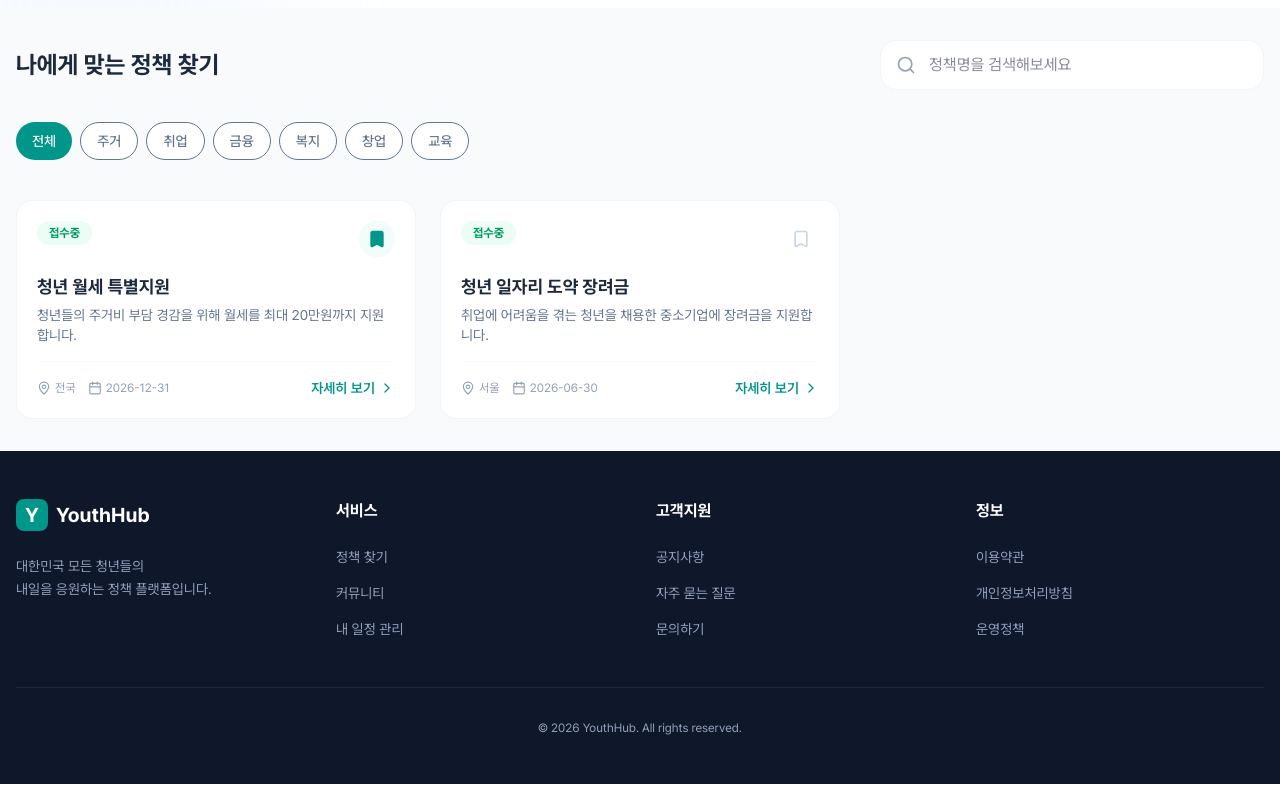
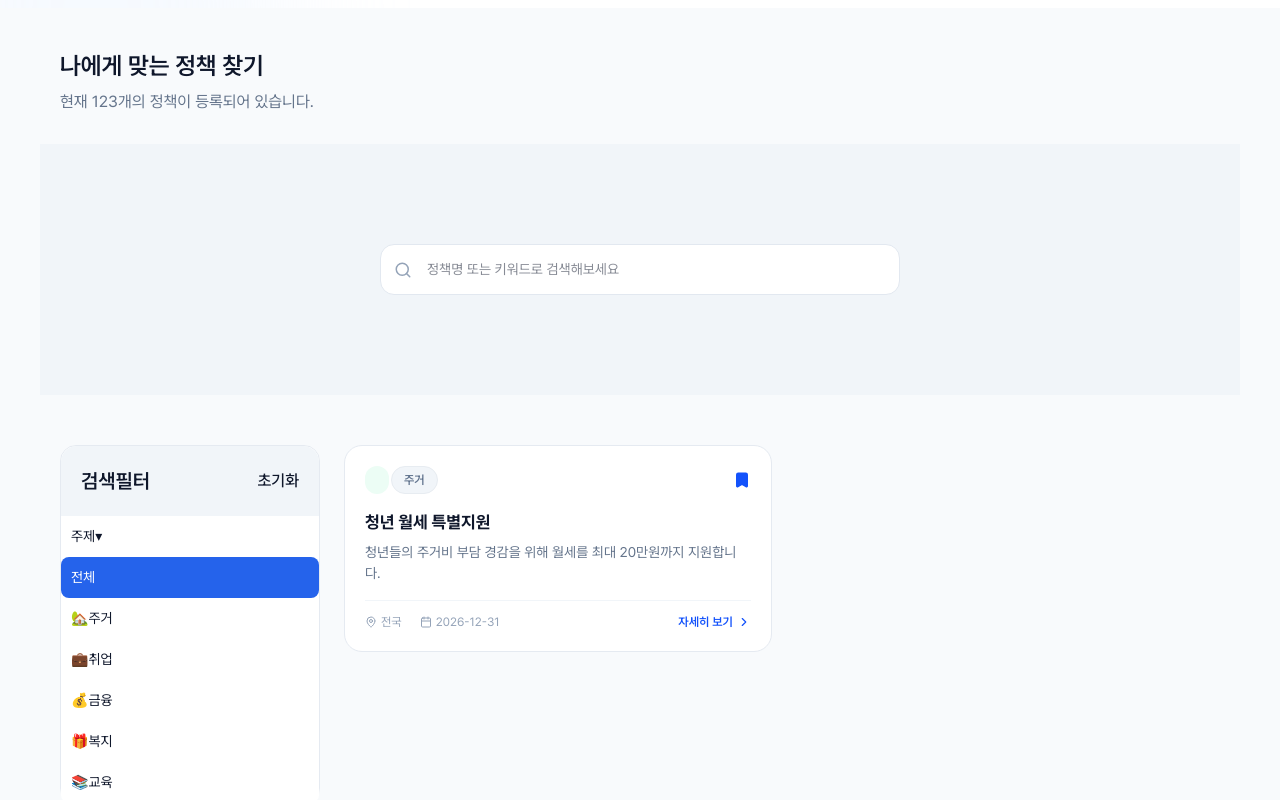
Before and after one commit to Chung-Ba-Ji/chungbaji-fe, a React (Vite) app: page /login in a window 1280 px wide. Shown: the part 880-1680 px from the top of the page. Built offline with nearby package versions, Linux system fonts and the light colour scheme.

Commit message:
정책리스트 UI 수정

```diff
--- a/src/pages/PolicyList.jsx
+++ b/src/pages/PolicyList.jsx
@@ -1,119 +1,464 @@
-import React, { useState } from 'react';
-import { Search, Bookmark, ChevronRight, MapPin, Calendar } from 'lucide-react';
+import React, { useMemo, useState } from "react";
+import { Search, Bookmark, ChevronRight, MapPin, Calendar } from "lucide-react";
 import { motion as Motion } from 'framer-motion';
+import styled from "styled-components";
 
-const POLICIES = [
-  {
-    id: 1,
-    title: "청년 월세 특별지원",
-    category: "주거",
-    region: "전국",
-    status: "접수중",
-    deadline: "2026-12-31",
-    description: "청년들의 주거비 부담 경감을 위해 월세를 최대 20만원까지 지원합니다.",
-    tags: ["월세지원", "무주택청년"]
-  },
-  {
-    id: 2,
-    title: "청년 일자리 도약 장려금",
-    category: "취업",
-    region: "서울",
-    status: "접수중",
-    deadline: "2026-06-30",
-    description: "취업에 어려움을 겪는 청년을 채용한 중소기업에 장려금을 지원합니다.",
-    tags: ["중소기업", "취업장려"]
-  }
+/* ==============================
+   PolicyList (CSS-in-JSX Single File)
+============================== */
+
+export default function PolicyList() {
+  const [search, setSearch] = useState("");
+  const [subject, setSubject] = useState("전체");
+  // const [bookmarks, setBookmarks] = useState([]);
+  const SUBJECTS = [
+    { label: "전체", icon: "" },
+    { label: "주거", icon: "🏡" },
+    { label: "취업", icon: "💼" },
+    { label: "금융", icon: "💰" },
+    { label: "복지", icon: "🎁" },
+    { label: "교육", icon: "📚" },
   ];
 
-const CATEGORIES = ["전체", "주거", "취업", "금융", "복지", "창업", "교육"];
 
-const PolicyCard = ({ policy, onBookmark, isBookmarked }) => (
-  <Motion.div
-    layout
-    initial={{ opacity: 0, scale: 0.95 }}
-    animate={{ opacity: 1, scale: 1 }}
-    className="bg-white rounded-2xl border border-slate-100 p-5 hover:shadow-xl transition-all group"
-  >
-    <div className="flex justify-between items-start mb-4">
-      <span className={`px-3 py-1 rounded-full text-xs font-bold ${
-        policy.status === '접수중' ? 'bg-emerald-50 text-emerald-600' : 'bg-amber-50 text-amber-600'
-      }`}>
-        {policy.status}
-      </span>
-      <button
-        onClick={() => onBookmark(policy.id)}
-        className={`p-2 rounded-full transition-colors ${
-          isBookmarked ? 'bg-teal-50 text-teal-600' : 'text-slate-300 hover:bg-slate-50'
-        }`}
-      >
-        <Bookmark size={20} fill={isBookmarked ? "currentColor" : "none"} />
-      </button>
-    </div>
-    <h3 className="text-lg font-bold text-slate-800 mb-1 group-hover:text-teal-600 transition-colors">
-      {policy.title}
-    </h3>
-    <p className="text-sm text-slate-500 line-clamp-2 mb-4">{policy.description}</p>
-    <div className="flex items-center justify-between pt-4 border-t border-slate-50">
-      <div className="flex items-center gap-3 text-slate-400 text-xs">
-        <div className="flex items-center gap-1"><MapPin size={14} />{policy.region}</div>
-        <div className="flex items-center gap-1"><Calendar size={14} />{policy.deadline}</div>
-      </div>
-      <button className="text-teal-600 text-sm font-semibold flex items-center gap-1">
-        자세히 보기 <ChevronRight size={16} />
-      </button>
-    </div>
-  </Motion.div>
+  const POLICIES = {
+    "items": [
+      {
+        "policyId": 1,
+        "title": "청년 월세 특별지원",
+        "category": "주거",
+        "regionName": "전국",
+        "applyEndDate": "2026-12-31",
+        "isOpen": true,
+        "isBookmarked": true,
+        "description": "청년들의 주거비 부담 경감을 위해 월세를 최대 20만원까지 지원합니다."
+      }
+    ],
+    "total": 123
+  }
+
+const statusClass = {
+  "접수중": "status-open",
+  "마감임박": "status-soon",
+  "마감": "status-close"
+};
+
+  // 북마크 상태: JSON의 isBookmarked를 초기값으로 세팅
+  const [bookmarks, setBookmarks] = useState(
+    (POLICIES.items || []).filter((p) => p.isBookmarked).map((p) => p.policyId)
   );
 
-const PolicyList = ({ bookmarks = [], toggleBookmark }) => {
-  const [activeCategory, setActiveCategory] = useState("전체");
-  const [searchQuery, setSearchQuery] = useState("");
+  const toggleBookmark = (policyId) => {
+    setBookmarks((prev) =>
+      prev.includes(policyId)
+        ? prev.filter((x) => x !== policyId)
+        : [...prev, policyId]
+    );
+  };
 
-  const filteredPolicies = POLICIES.filter(p =>
-    (activeCategory === "전체" || p.category === activeCategory) &&
-    (p.title.includes(searchQuery))
+  // items 배열에서 필터링
+  const filtered = useMemo(() => {
+    const q = search.trim();
+    return (POLICIES.items || []).filter((p) =>
+      (subject === "전체" || p.category === subject) &&
+      (!q || p.title.includes(q))
+    );
+  }, [search, subject, POLICIES.items]);
+
+
+
+  // 접수 상태 뱃지(예: isOpen 기반)
+  const getStatusLabel = (p) => (p.isOpen ? "접수중" : "마감");
+
+
+  const [open, setOpen] = useState({
+    subject: true,
+    region: true,
+    age: true,
+    gender: true,
+    job: true,
+    edu: true,
+    major: true,
+    income: true,
+    special: true,
+  });
+  // 필터 상태 (예시)
+  const [filters, setFilters] = useState({
+    subject: "전체",
+    region: "전체",
+    ageDate: "2026.01.01",
+    gender: "",
+    job: "",
+    edu: "",
+    major: "",
+    income: "",
+    special: "",
+  });
+
+  const toggle = (key) => setOpen((prev) => ({ ...prev, [key]: !prev[key] }));
+  const sectionTitle = (title, key) => (
+    <button type="button" className="sectionHead" onClick={() => toggle(key)}>
+      <span className="sectionTitle">{title}</span>
+      <span className={`chev ${open[key] ? "on" : ""}`} aria-hidden="true">
+        ▾
+      </span>
+    </button>
   );
 
+  const reset = () => {
+    setFilters({
+      subject: "전체",
+      region: "전체",
+      ageDate: "2026.01.01",
+      gender: "",
+      job: "",
+      edu: "",
+      major: "",
+      income: "",
+      special: "",
+    });
+    setOpen({
+      subject: true,
+      region: true,
+      age: true,
+      gender: true,
+      job: true,
+      edu: true,
+      major: true,
+      income: true,
+      special: true,
+    });
+  };
+
+
   return (
-    <section className="py-8 px-4 max-w-7xl mx-auto">
-      <div className="flex flex-col md:flex-row justify-between items-start md:items-center gap-4 mb-8">
-        <h2 className="text-2xl font-bold text-slate-800">나에게 맞는 정책 찾기</h2>
-        <div className="relative w-full max-w-sm">
-          <Search className="absolute left-4 top-1/2 -translate-y-1/2 text-slate-400" size={20} />
+    <PolicyWrap>
+      <div className="container">
+        <h1>나에게 맞는 정책 찾기</h1>
+        <p className="sub">현재 {POLICIES.total}개의 정책이 등록되어 있습니다.</p>
+
+        {/* 검색 */}
+        <div className="search-wrap">
+          <div className="search-box">
+            <Search size={18} className="search-icon" />
             <input
-            type="text"
-            placeholder="정책명을 검색해보세요"
-            value={searchQuery}
-            onChange={(e) => setSearchQuery(e.target.value)}
-            className="w-full pl-12 pr-4 py-3 rounded-2xl bg-white border border-slate-100 focus:ring-2 focus:ring-teal-500/20 outline-none"
+              placeholder="정책명 또는 키워드로 검색해보세요"
+              value={search}
+              onChange={(e) => setSearch(e.target.value)}
             />
           </div>
         </div>
-      <div className="flex flex-wrap gap-2 mb-10">
-        {CATEGORIES.map(cat => (
+
+        <div className="layout">
+          {/* 사이드바 */}
+          <aside className="sidebar">
+            <div className="sidebar-title">
+              <h2>검색필터</h2>
+              <p>초기화</p>
+            </div>
+
+            {/* <h3>주제</h3>
+            {["전체", "주거", "취업", "금융", "복지", "교육", "창업"].map(cat => (
               <button
                 key={cat}
-            onClick={() => setActiveCategory(cat)}
-            className={`px-4 py-2 rounded-full text-sm font-medium ${
-              activeCategory === cat ? 'bg-teal-600 text-white' : 'bg-white border text-slate-500'
-            }`}
+                className={subject === cat ? "active" : ""}
+                onClick={() => setSubject(cat)}
               >
                 {cat}
               </button>
+            ))} */}
+            {/* 주제 */}
+          <div className="section">
+            {sectionTitle("주제", "subject")}
+            <div className={`content ${open.subject ? "" : "hidden"}`}>
+              <div className="list">
+                {SUBJECTS.map((s) => (
+                  <button
+                    key={s.label}
+                    type="button"
+                    className={`rowBtn ${filters.subject === s.label ? "active" : ""}`}
+                    onClick={() => setFilters((p) => ({ ...p, subject: s.label }))}
+                  >
+                    <span className="icon">{s.icon}</span>
+                    <span>{s.label}</span>
+                  </button>
                 ))}
               </div>
-      <div className="grid grid-cols-1 md:grid-cols-2 lg:grid-cols-3 gap-6">
-        {filteredPolicies.map(policy => (
-          <PolicyCard
-            key={policy.id}
-            policy={policy}
-            isBookmarked={bookmarks.includes(policy.id)}
-            onBookmark={toggleBookmark}
+            </div>
+          </div>
+          </aside>
+
+          {/* 카드 영역 */}
+          <section className="cards">
+            {filtered.map(p => (
+              <Motion.div>
+                <div key={p.id} className="card">
+                  <div>
+                    <div className="card-top">
+                      {/* 접수중 */}
+                      {/* <span className="status tag-status">{p.status}</span>  */}
+                      <span className={`status tag-status ${statusClass[p.status]}`}>{p.status}</span>
+                      {/* 주거, 취업, ... */}
+                      <span className="category tag-catList">{p.category}</span>
+                      <button
+                        className={`bookmark ${bookmarks.includes(p.policyId) ? "active" : ""}`}
+                        onClick={() => toggleBookmark(p.policyId)}
+                      >
+                        <Bookmark
+                          size={18}
+                          fill={bookmarks.includes(p.policyId) ? "currentColor" : "none"}
                         />
+                      </button>
+                    </div>
+
+                    <div className="card-title">{p.title}</div>
+                    <div className="desc">{p.description}</div>
+                  </div>
+
+                  <div className="meta">
+                    <div>
+                      <MapPin size={12} /> {p.regionName}
+                    </div>
+                    <div>
+                      <Calendar size={12} /> {p.applyEndDate}
+                    </div>
+                    <button className="detail-btn">
+                      자세히 보기 <ChevronRight size={14} />
+                    </button>
+                  </div>
+                </div>
+              </Motion.div>
             ))}
+          </section>
         </div>
-    </section>
+      </div>
+    </PolicyWrap>
   );
-};
+}
 
-export default PolicyList;
+const PolicyWrap = styled.div`
+  margin:0;
+  font-family: Pretendard, sans-serif;
+
+  .container{
+     max-width:1200px;
+     margin:0 auto;
+     padding:40px 0;
+  }
+
+  h1{
+    font-size:24px;
+    font-weight: 600;
+    margin:0 20px 6px 20px;
+  }
+
+  .sub{
+    color:#64748b;
+    margin: 0 20px 30px 20px;
+  }
+
+  /* 검색바 */
+  .search-wrap{
+    display:flex;
+    justify-content:center;
+    padding:100px 0;
+    background-color: #F1F5F9;
+  }
+
+  .search-box{
+    width:520px;
+    position:relative;
+  }
+
+  .search-box input{
+    width:100%;
+    padding:14px 16px 14px 46px;
+    border-radius:14px;
+    border:1px solid #e2e8f0;
+    font-size:14px;
+    background-color: #fff;
+    cursor: pointer;
+  }
+
+  .search-box input:focus{
+    border: 1px solid var(--blue-primary);
+    outline: none;
+  }
+
+  .search-icon{
+    position:absolute;
+    left:14px;
+    top:50%;
+    transform:translateY(-50%);
+    color:#94a3b8;
+  }
+
+  /* 레이아웃 */
+  .layout{
+    display:grid;
+    grid-template-columns:260px 1fr;
+    gap:24px;
+    padding: 50px 20px;
+  }
+
+  /* 사이드바 */
+  .sidebar{
+    background:#fff;
+    border-radius:16px;
+    /* padding:20px; */
+    border:1px solid #e5eaf1;
+    height:fit-content;
+
+    .sidebar-title{
+      display: flex; align-items: center; justify-content: space-between; padding:20px; background-color: #F1F5F9; border-radius: 16px 16px 0 0 ;
+      h2{ font-size: 20px; font-weight: 600; }
+      p{ font-size: 16px; font-weight: 500; cursor:pointer; }
+    }
+  }
+  .sidebar h3{
+    font-size:15px;
+    margin-bottom:10px;
+  }
+
+  .sidebar button{
+    display:block;
+    width:100%;
+    text-align:left;
+    padding:10px;
+    border:none;
+    background:#fff;
+    cursor:pointer;
+    border-radius:8px;
+    font-size:14px;
+  }
+
+  .sidebar button:hover{
+    background:#f1f5f9;
+  }
+
+  .sidebar .active{
+    background:#2563eb;
+    color:#fff;
+  }
+
+  /* 카드 리스트 */
+  .cards{
+    display:grid;
+    grid-template-columns:repeat(auto-fill,minmax(280px,1fr));
+    gap:20px;
+  }
+
+  .card{
+    background:#fff;
+    border-radius:18px;
+    padding:20px;
+    border:1px solid #e5eaf1;
+    display:flex;
+    flex-direction:column;
+    justify-content:space-between;
+    transition:.2s;
+    cursor: pointer;
+
+    .card-top{
+      display: flex;
+      padding-bottom: 16px;
+      .category{ margin-left: 2px; }
+
+      .bookmark{ margin-left: auto; }
+    }
+  }
+
+  .card:hover{
+    box-shadow:0 10px 30px rgba(0,0,0,0.08);
+  }
+
+  .status{
+    display:inline-block;
+    font-size:12px;
+    padding:4px 10px;
+    border-radius:20px;
+    background:#ecfdf5;
+    color:#059669;
+    font-weight:600;
+  }
+
+  .bookmark{
+    background:none;
+    border:none;
+    cursor:pointer;
+    color:#94a3b8;
+  }
+
+  .bookmark.active{
+    color: var(--blue-primary);
+  }
+
+  .card-title{
+    font-size:17px;
+    font-weight:700;
+    margin-bottom: 6px;
+  }
+
+  .desc{
+    font-size:14px;
+    color:#64748b;
+    margin-bottom:16px;
+  }
+
+  .meta{
+    display:flex;
+    gap: 18px;
+    font-size:12px;
+    color:#94a3b8;
+    border-top:1px solid #f1f5f9;
+    padding-top:12px;
+
+    div{ display: flex; align-items: center; gap:4px; }
+  }
+
+  .detail-btn{
+    background:none;
+    border:none;
+    color: var(--blue-primary);
+    font-weight:600;
+    cursor:pointer;
+    display:flex;
+    align-items:center;
+    gap:4px;
+    margin-left: auto;
+  }
+
+/* 공통 뱃지 스타일 */
+.tag-status, .tag-catList{
+  font-size:12px;
+  padding:4px 12px;
+  border-radius:20px;
+  font-weight:600;
+  display:inline-block;
+}
+
+.tag-catList{
+  background-color: #F1F5F9;
+  color: #62748E;
+  border: 1px solid #E7ECF1;
+}
+
+/* 접수중 */
+.status-open{
+  background: #ECFDF5;
+  color: #009966;
+}
+
+/* 마감임박 */
+.status-soon{
+  background: #FFFBEB;
+  color: #E17100;
+}
+
+/* 마감 */
+.status-close{
+  background: #F1F5F9;
+  color: #62748E;
+}
+
+`;
```
Lines whose indentation alone changed are shown as unchanged.
